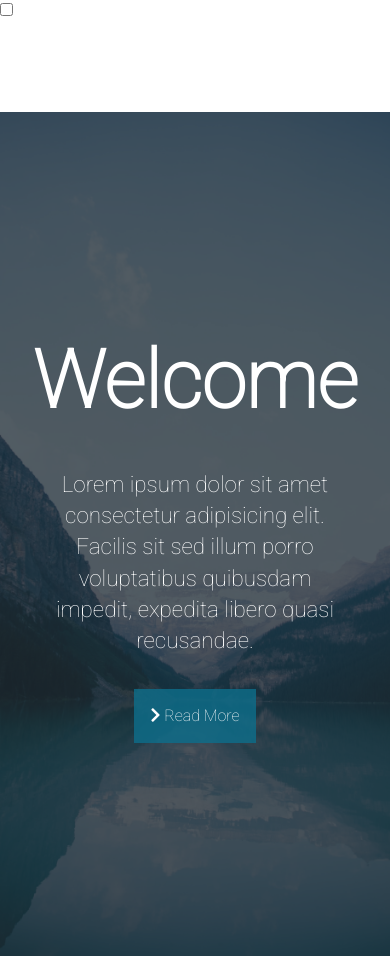
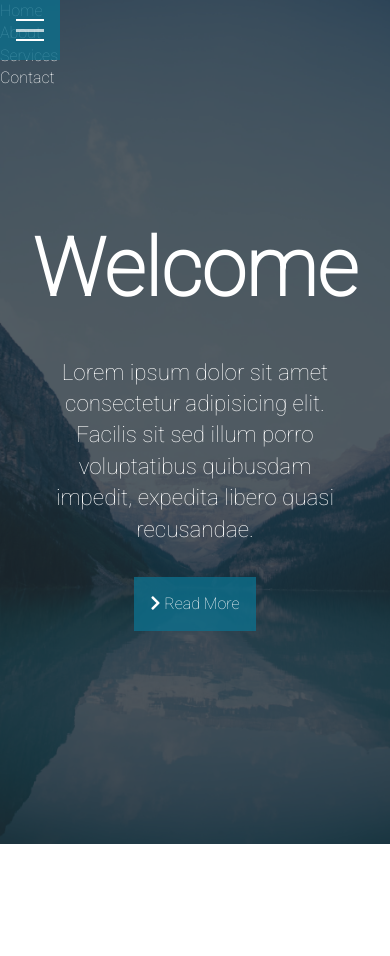
Before and after one commit to bharati-21/Udemy_HTML_CSS_SaaS, a plain HTML site: page 11_Hamburger_Menu/index.html in a window 390 px wide. After the commit the page ends 844 px from the top, so only its background shows below. Drawn offline with Linux system fonts and the light colour scheme.

Commit message:
Day 10: Completed Hamburger icon for Hamburger overlay

```diff
--- a/11_Hamburger_Menu/CSS/menu.css
+++ b/11_Hamburger_Menu/CSS/menu.css
@@ -0,0 +1,78 @@
+.menu-wrapper {
+    position: fixed;
+    top: 0;
+    left: 0;
+    z-index: 1;
+}
+
+.menu-wrapper .toggler {
+    position: absolute;
+    top: 0;
+    left: 0;
+    z-index: 2;
+    cursor: pointer;
+    width: 50px;
+    height: 50px;
+    opacity: 0;;
+}
+
+.menu-wrapper .hamburger {
+    position: absolute;
+    top: 0;
+    left: 0;
+    z-index: 1;
+    width: 60px;
+    height: 60px;
+    padding: 1rem;
+    background: var(--primary-color);
+    display: flex;
+    align-items: center;
+    justify-content: center;
+}
+
+/* HAMBURGER LINE */
+.menu-wrapper .hamburger > div {
+    position: relative;
+    flex: none;
+    height: 3px;
+    width: 100%;
+    background: rgba(255, 255, 255, 0.7);
+    display: flex;
+    align-items: center;
+    justify-content: center;
+    transition: all 0.4s ease;
+
+}
+
+.menu-wrapper .hamburger>div::before,
+.menu-wrapper .hamburger>div::after {
+    content: '';
+    position: absolute;
+    z-index: 1;
+    top: -10px;
+    width: 100%;
+    height: 2px;
+    background: #fff;
+}
+
+/* MOVES THE 3rd LINE OF HAMBURGER 10px BELOW THE CENTER LINE */
+.menu-wrapper .hamburger > div::after {
+    top: 10px;
+}
+
+/* TOGGLER ANIMATION */
+.menu-wrapper .toggler:checked + .hamburger > div {
+    transform: rotate(135deg);
+}
+
+/* TURNS LINES INTO X */
+.menu-wrapper .toggler:checked + .hamburger > div::before,
+.menu-wrapper .toggler:checked + .hamburger > div::after {
+    top: 0;
+    transform: rotate(90deg);
+}
+
+/* ROTATE ON HOVER WHEN CHECKED */
+.menu-wrapper .toggler:checked:hover + .hamburger > div {
+    transform: rotate(225deg);
+}
--- a/11_Hamburger_Menu/index.html
+++ b/11_Hamburger_Menu/index.html
@@ -14,7 +14,7 @@
         <title>Hamburger Menu Overlay</title>
     </head>
     <body>
-        <div id="menu-wrapper">
+        <div class="menu-wrapper">
             <input type="checkbox" class="toggler">
             <div class="hamburger">
                 <div></div>
```
